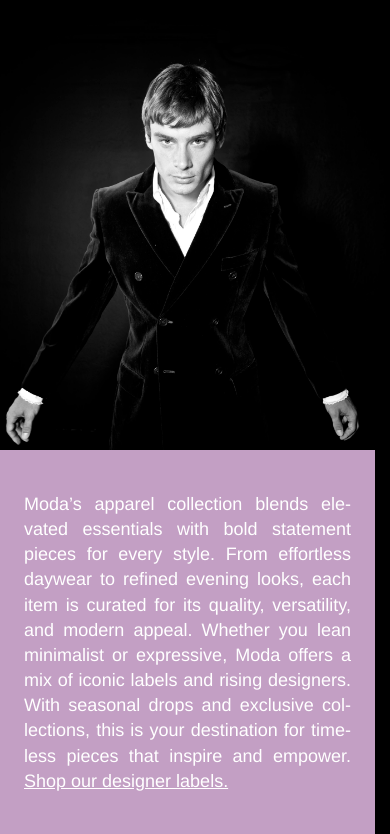
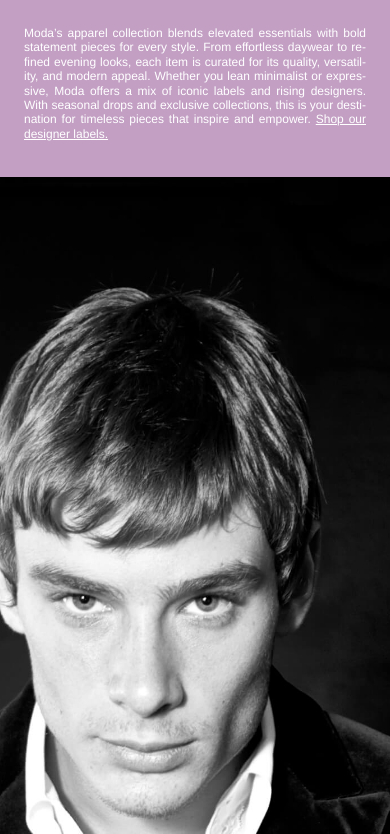
Before and after one commit to tcondia/X455-MODA-project, a plain HTML site: page Page_3.html in a window 390 px wide. Shown: the part 66-900 px from the top of the page. Drawn offline with nearby package versions, Linux system fonts and the light colour scheme.

Commit message:
Multiple revisions to refine mobile versions.

```diff
--- a/Page_3.html
+++ b/Page_3.html
@@ -203,7 +203,7 @@ a {
   z-index: 2;
 }
 /* Force upper-text-box left on desktop/tablet */
-@media only screen and (min-width: 600px) {
+@media only screen and (min-width: 1000px) {
   .upper-text-box {
     left: 0;
     right: auto;
@@ -215,11 +215,8 @@ a {
 }
 /* Carousel & Profile */
 .text-overlay-box {
-  display: flex;
-  flex-direction: column;
   gap: 48px;
   padding: 32px;
-  background-color: rgba(171, 194, 155, 0.75);
   color: white;
   font-family: Helvetica, sans-serif;
   font-weight: lighter;
@@ -277,11 +274,11 @@ th:first-child, td:first-child {
 }
 tr:nth-child(even) {
   background-color: #c39fc4;
-  opacity: .75;
+
 }
 tr:nth-child(odd) {
   background-color: #888888;
-  opacity: .75;
+
 }
 .fa-check, .fa-remove {
   color: #fff;
@@ -347,19 +344,39 @@ tr:nth-child(odd) {
       .background-section {
         position: relative;
         background-image: url('images/background3reduced.jpg');
-        background-size: contain;
+
+  height: 50vh;         /* Shows just the top half of the image */
+  min-height: 320px;    /* (optional) so it's not tiny on landscape phones */
+  background-size: cover; /* You can also use 'contain' if you want full width */
+  background-position: top center; /* Ensures it's anchored at the top */
+
+
+
         background-color: #000;
         background-repeat: no-repeat;
-        height: 225vh;
-        padding-bottom: 400px;
+        height: 215vh;
+        padding-bottom: 299px;
         box-sizing: content-box;
       }
-
       .white-text-box {
        display: none;
       }
       .accent-lines {
        display: none;
+      }
+      .upper-text-box{
+        position: static !important;
+        width: 100%;
+        background-color: #c39fc4;
+        box-sizing: border-box;
+        display: block;
+        align-items: center;
+        font-family: Helvetica, sans-serif;
+        font-size: 12px;
+        text-align: justify;
+        hyphens: auto;
+        color: white;
+        line-height: 1.2;
       }
       .text-overlay-box {
         margin: 20px 0 10px 0;
@@ -379,7 +396,7 @@ tr:nth-child(odd) {
         max-width: 98vw;
       }
       table {
-        font-size: 13px;
+        font-size: 8px;
         max-width: 98vw;
       }
       th, td { padding: 9px; }
```
Also changed, not shown: Page_2.html (+40 -32 lines), 1 other file.
